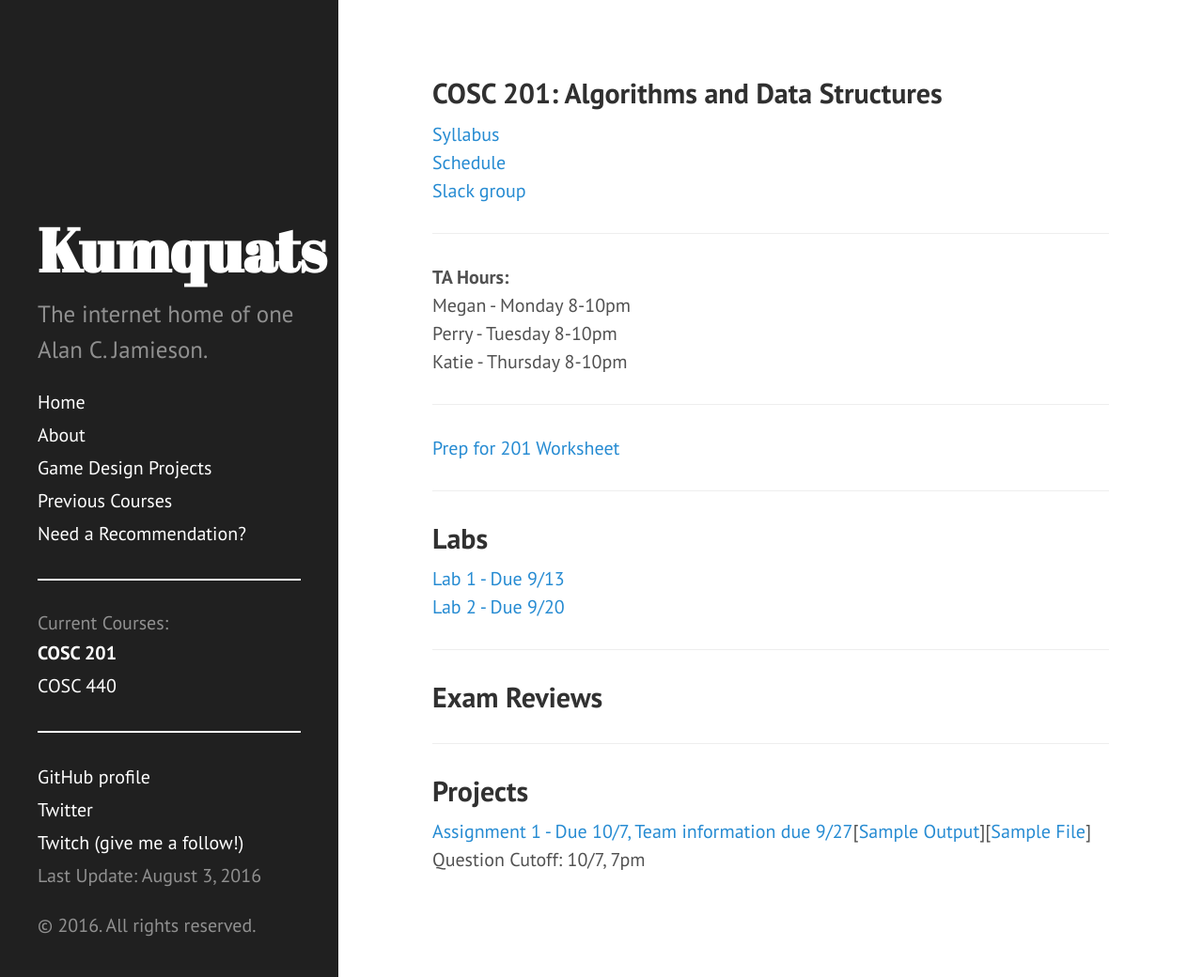
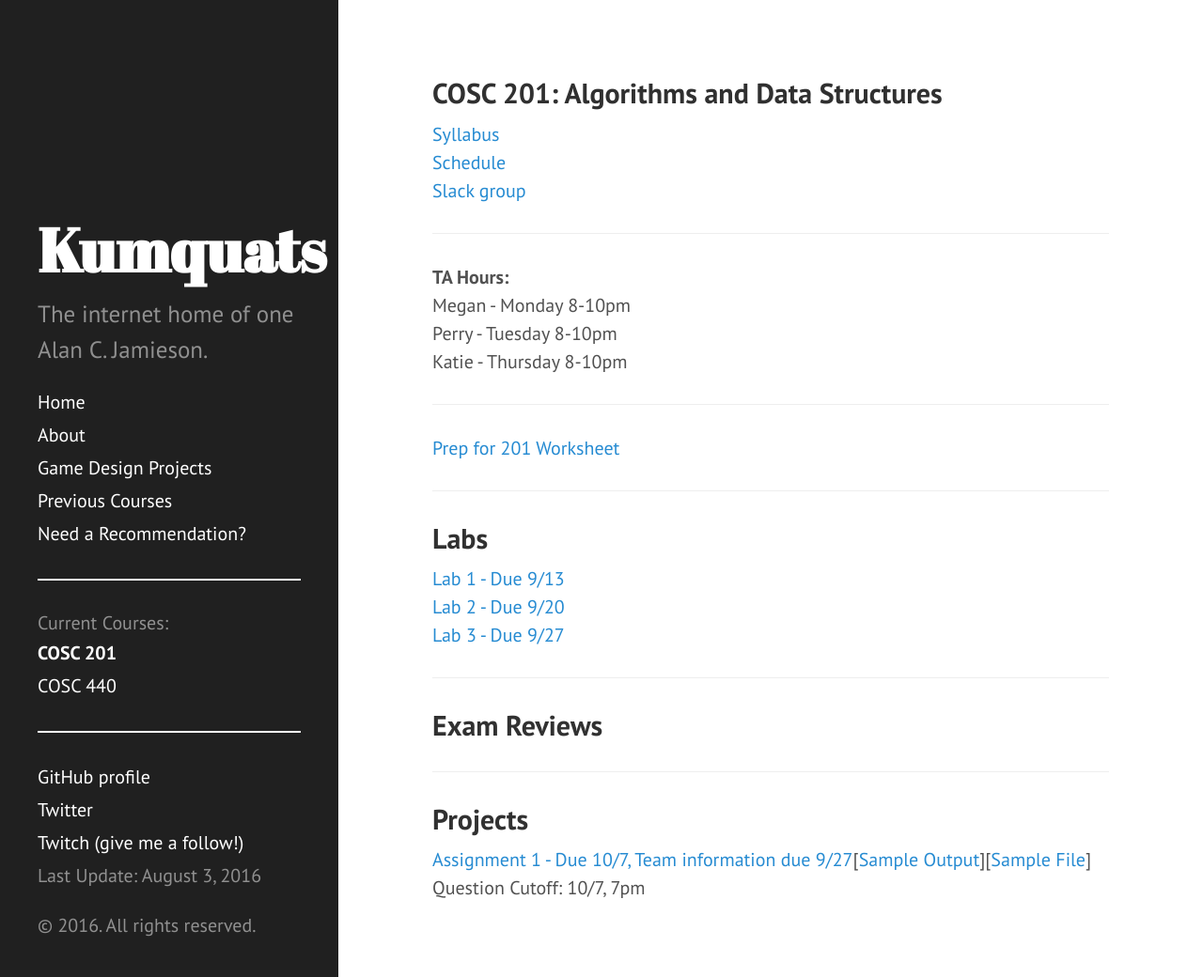
Before and after one commit to ripark/ripark.github.io, a Jekyll site: the page built from f16/cosc201.html, in a window 1280 px wide and 1040 px high. Shown: the whole window at 94% size. Built offline with Jekyll 4.4.1, drawn with Linux system fonts in a browser that asks for light colours; Markdown is read by kramdown in place of the engine named in the settings.

Commit message:
Lab update!

```diff
--- a/f16/cosc201.html
+++ b/f16/cosc201.html
@@ -26,6 +26,8 @@ Katie - Thursday 8-10pm
 <br>
 <a href="http://ripark.github.io/f16/COSC201Lab2.pdf">Lab 2 - Due 9/20</a>
 <br>
+<a href="http://ripark.github.io/f16/COSC201Lab3.pdf">Lab 3 - Due 9/27</a>
+<br>
 <hr>
 <h2> Exam Reviews </h2>
 <hr>
```
Also changed, not shown: 1 other file.
